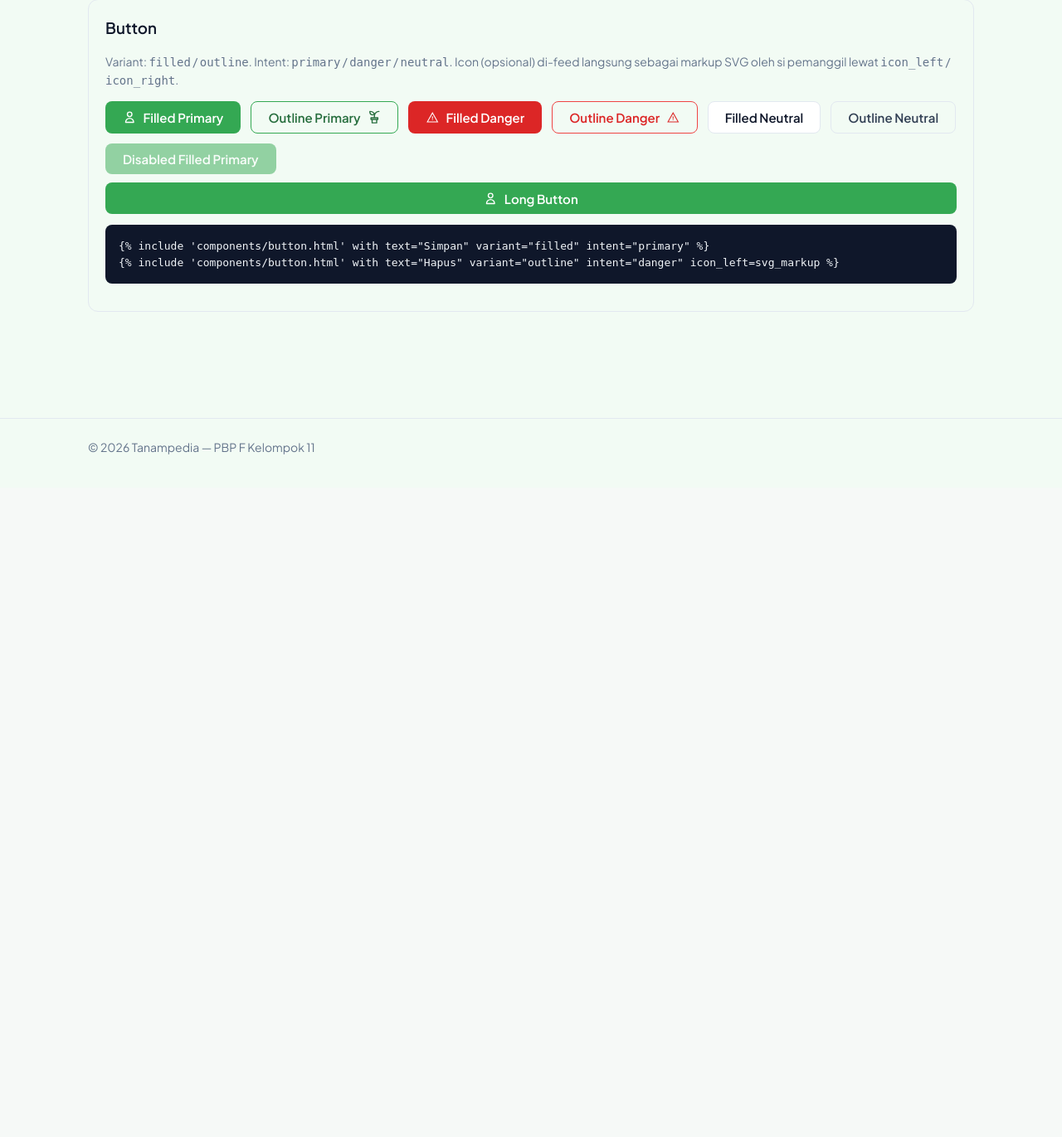
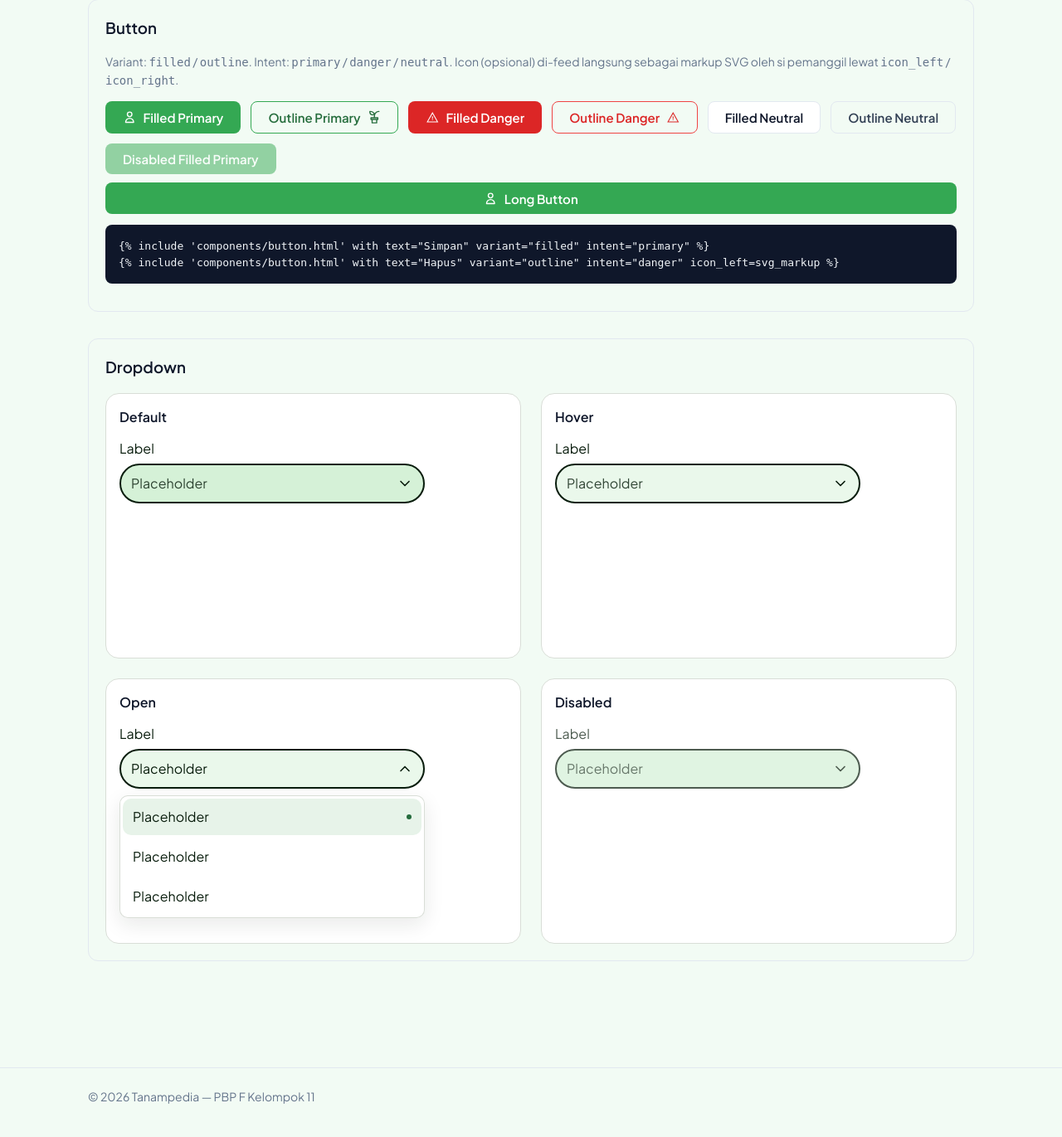
Before and after one commit to PBP-Kelompok-F11/tanampedia, a Django app: page /ds in a window 1280 px wide. Shown: the part 2134-3505 px from the top of the page at 83% size. Before the commit the page ends 2682 px from the top, so only its background shows below. Run offline with Django 5.2, Linux system fonts and the light colour scheme.

Commit message:
feat(dropdown): add design system

```diff
--- a/templates/design_system.html
+++ b/templates/design_system.html
@@ -163,5 +163,33 @@
 {% templatetag openblock %} include 'components/button.html' with text="Hapus" variant="outline" intent="danger" icon_left=svg_markup {% templatetag closeblock %}</code></pre>
     </div>
 
+    <!-- Showcase komponen Dropdown -->
+
+    <div class="ds-component">
+        <h3>Dropdown</h3>
+
+        <div class="dropdown-showcase">
+            <div class="dropdown-showcase__item">
+                <h4>Default</h4>
+                {% include "components/dropdown.html" with dropdown_id="dropdown-default" label="Label" placeholder="Placeholder" only %}
+            </div>
+
+            <div class="dropdown-showcase__item">
+                <h4>Hover</h4>
+                {% include "components/dropdown.html" with dropdown_id="dropdown-hover" label="Label" placeholder="Placeholder" state="hover" only %}
+            </div>
+
+            <div class="dropdown-showcase__item">
+                <h4>Open</h4>
+                {% include "components/dropdown.html" with dropdown_id="dropdown-open" label="Label" state="open" selected_value="1" selected_label="Placeholder" only %}
+            </div>
+
+            <div class="dropdown-showcase__item">
+                <h4>Disabled</h4>
+                {% include "components/dropdown.html" with dropdown_id="dropdown-disabled" label="Label" placeholder="Placeholder" disabled=True only %}
+            </div>
+        </div>
+    </div>
+
 </section>
 {% endblock %}
```
